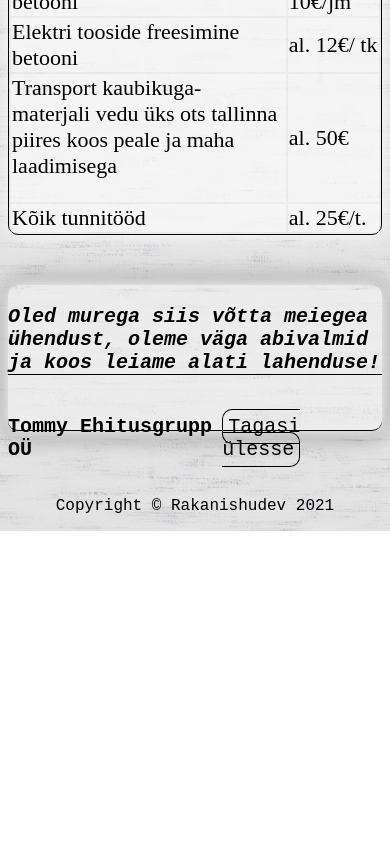
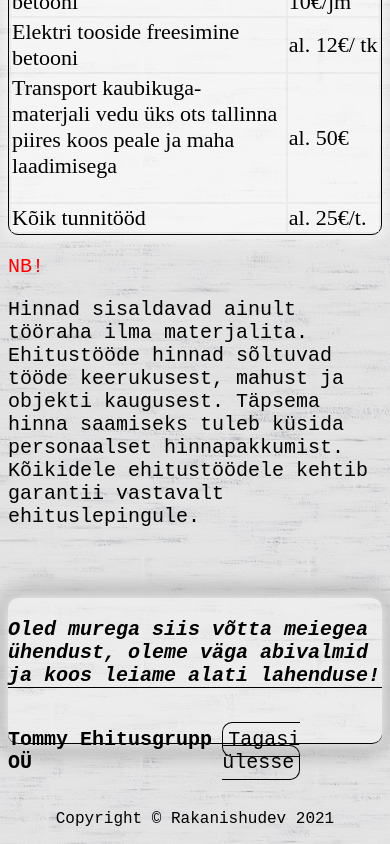
Before and after one commit to rakanishudDev/tommyEhitusGrupp, a plain HTML site: page hinnakiri-teenused.html in a window 390 px wide. Shown: the part 2156-3000 px from the top of the page. Before the commit the page ends 2687 px from the top, so only its background shows below. Drawn offline with Linux system fonts and the light colour scheme.

Commit message:
Update hinnakiri-teenused.html

```diff
--- a/hinnakiri-teenused.html
+++ b/hinnakiri-teenused.html
@@ -58,6 +58,10 @@
 		animation-fill-mode: forwards;
 	}
 
+	.nb {
+		width: 80%;
+	}
+
 
 	@media only screen and (max-width: 800px) {
 		#flex-header-nav {
@@ -67,6 +71,13 @@
 		}
 		#nav-anchors {
 			font-size: 0.8rem;
+		}
+
+	}
+	@media only screen and (max-width: 1200px) {
+
+		.nb {
+			width: 100%;
 		}
 	}
 
@@ -255,6 +266,9 @@
 			</table>
 
 		</div>
+		<div class="nb">
+		<p style="color: red;">NB! </p><p>Hinnad sisaldavad ainult tööraha ilma materjalita. Ehitustööde hinnad sõltuvad tööde keerukusest, mahust ja objekti kaugusest. Täpsema hinna saamiseks tuleb küsida personaalset hinnapakkumist. Kõikidele ehitustöödele kehtib garantii vastavalt ehituslepingule.</p>
+		</div>
 	</div>
 
 	<div id="footer" class="background-container3">
```
